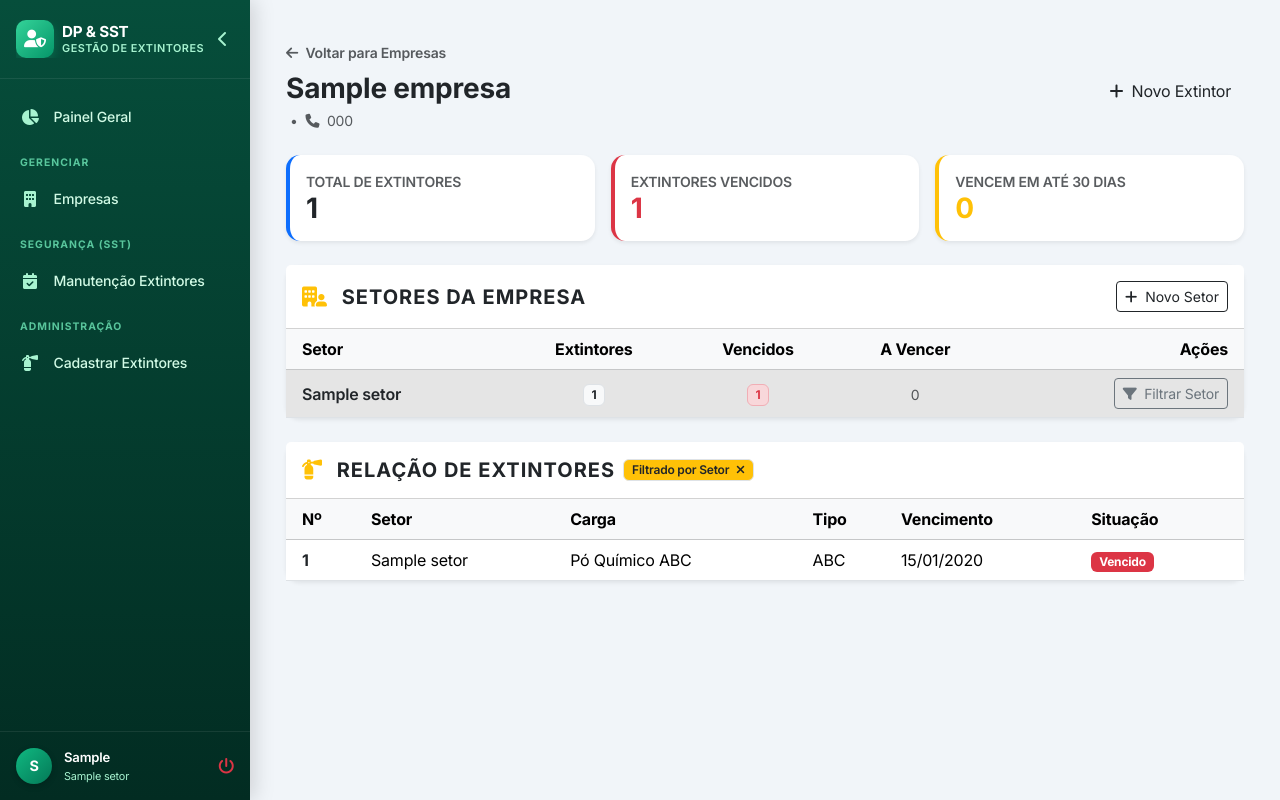
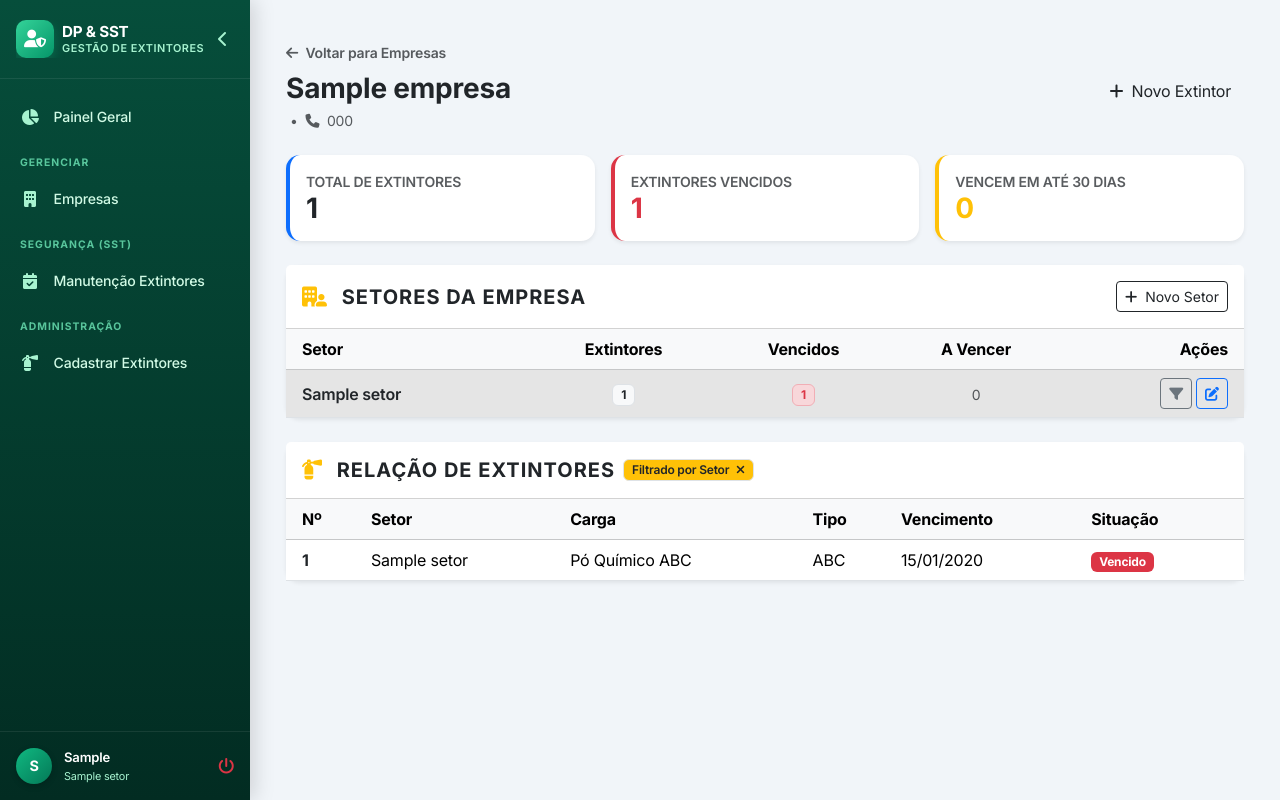
Before and after one commit to Luannz/Projeto_Extintores, a Django app: page /empresas/1/?setor=1 in a window 1280 px wide. Run offline with Django 5.2, Linux system fonts and the light colour scheme; a user stored in the database is signed in; tables that the repository leaves empty hold one stand-in row (values such as "Sample post"); some libraries are stand-ins or nearby versions.

Commit message:
modais de edição e opção de excluir setor de dentro da empresa tudo isso dentro do template

```diff
--- a/core/templates/core/empresa_detalhe.html
+++ b/core/templates/core/empresa_detalhe.html
@@ -94,9 +94,16 @@
                   {% endif %}
                 </td>
                 <td class="text-end pe-3">
-                  <a href="?setor={{ s.pk }}" class="btn btn-sm btn-outline-secondary">
-                    <i class="fa-solid fa-filter me-1"></i> Filtrar Setor
-                  </a>
+                  <div class="d-flex justify-content-end align-items-center gap-1">
+                    {# Botão de Filtrar #}
+                    <a href="?setor={{ s.pk }}" class="btn btn-sm btn-outline-secondary" title="Filtrar Extintores deste Setor">
+                      <i class="fa-solid fa-filter"></i>
+                    </a>
+                    {# Botão que abre o modal de edição do setor #}
+                    <button type="button" class="btn btn-sm btn-outline-primary" data-bs-toggle="modal" data-bs-target="#modalEditarSetor{{ s.pk }}" title="Editar Setor">
+                      <i class="fa-solid fa-pen-to-square"></i>
+                    </button>
+                  </div>
                 </td>
               </tr>
             {% empty %}
@@ -111,6 +118,59 @@
       </div>
     </div>
   </div>
+
+  {# ===== MODAIS DE EDIÇÃO PARA CADA SETOR ===== #}
+  {% for s in setores %}
+  <div class="modal fade" id="modalEditarSetor{{ s.pk }}" tabindex="-1" aria-hidden="true">
+    <div class="modal-dialog">
+      <div class="modal-content border-0 shadow">
+
+        <div class="modal-header bg-light">
+          <h5 class="modal-title fw-bold text-dark">Editar Setor: {{ s.nome }}</h5>
+          <button type="button" class="btn-close" data-bs-dismiss="modal" aria-label="Close"></button>
+        </div>
+
+        {# Formulário de Edição #}
+        <form method="POST" action="{% url 'editar_setor' s.pk %}">
+          {% csrf_token %}
+          <div class="modal-body p-4 text-start">
+
+            <div class="mb-3">
+              <label class="form-label small fw-bold text-secondary">Nome do Setor</label>
+              <input type="text" name="nome" value="{{ s.nome }}" class="form-control" required>
+            </div>
+
+            <div class="form-check form-switch mb-3">
+              <input class="form-check-input" type="checkbox" name="ativo" id="ativoSetor{{ s.pk }}" {% if s.ativo %}checked{% endif %}>
+              <label class="form-check-label small fw-semibold text-secondary" for="ativoSetor{{ s.pk }}">
+                Setor Ativo
+              </label>
+            </div>
+
+          </div>
+
+          <div class="modal-footer bg-light d-flex justify-content-between">
+            {# Botão de Excluir Integrado no Rodapé do Modal #}
+            <button type="submit" form="formDeletarSetor{{ s.pk }}" class="btn btn-outline-danger btn-sm" onclick="return confirm('Tem certeza que deseja excluir o setor {{ s.nome }}?');">
+              <i class="fa-solid fa-trash-can me-1"></i> Excluir Setor
+            </button>
+
+            <div>
+              <button type="button" class="btn btn-outline-secondary btn-sm" data-bs-dismiss="modal">Cancelar</button>
+              <button type="submit" class="btn btn-primary btn-sm px-4">Salvar Alterações</button>
+            </div>
+          </div>
+        </form>
+
+        {# Formulário isolado para a exclusão (acionado via atributo form no botão acima) #}
+        <form id="formDeletarSetor{{ s.pk }}" method="POST" action="{% url 'deletar_setor' s.pk %}">
+          {% csrf_token %}
+        </form>
+
+      </div>
+    </div>
+  </div>
+  {% endfor %}
 
   {# Seção de Extintores #}
   <div class="card border-0 shadow-sm">
```
